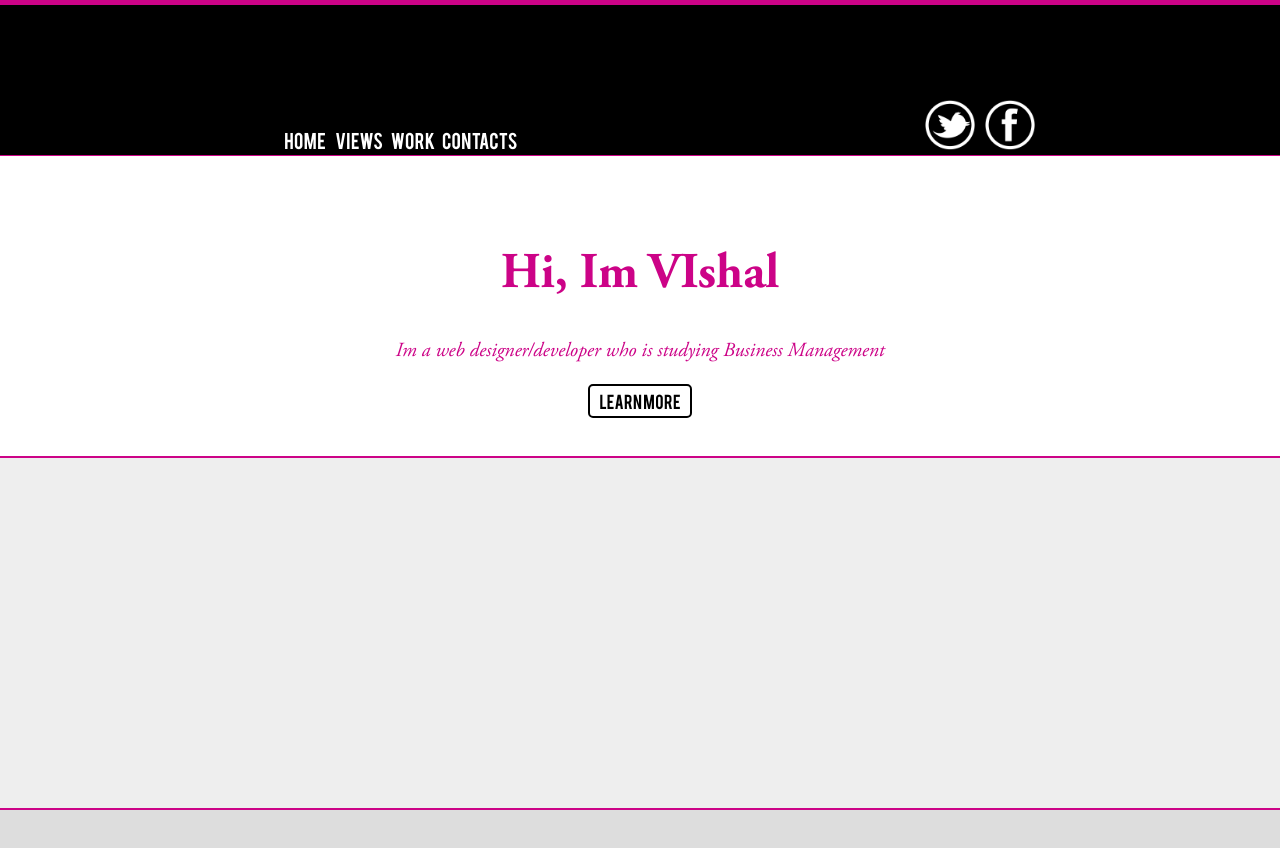
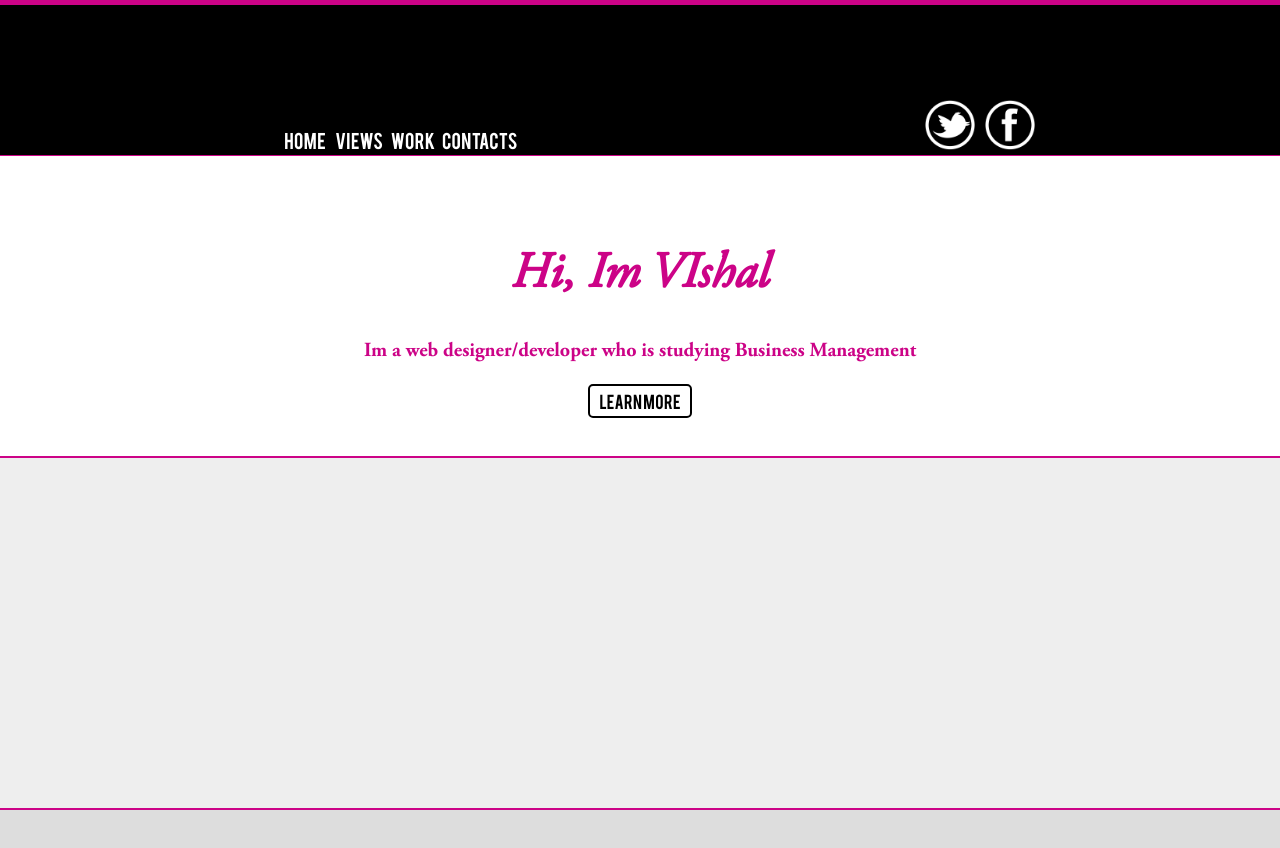
Before and after one commit to pranshupuri/Pearlworld.github.io, a website: page public/index.html in a window 1280 px wide. Shown: the top 848 px of the page. Drawn offline with Linux system fonts and the light colour scheme; files whose address does not match are found by name.

Commit message:
fonta update 2

```diff
--- a/public/css/styles.css
+++ b/public/css/styles.css
@@ -154,12 +154,12 @@ h1,p{
 h1{
 	padding-top: 90px;
 	font-size: 50px;
-	font-family:bold;
+	font-family:curve;
 }
 
 p{
 	font-size: 20px;
-	font-family: curve;
+	font-family: bold;
 }
 
 
```
